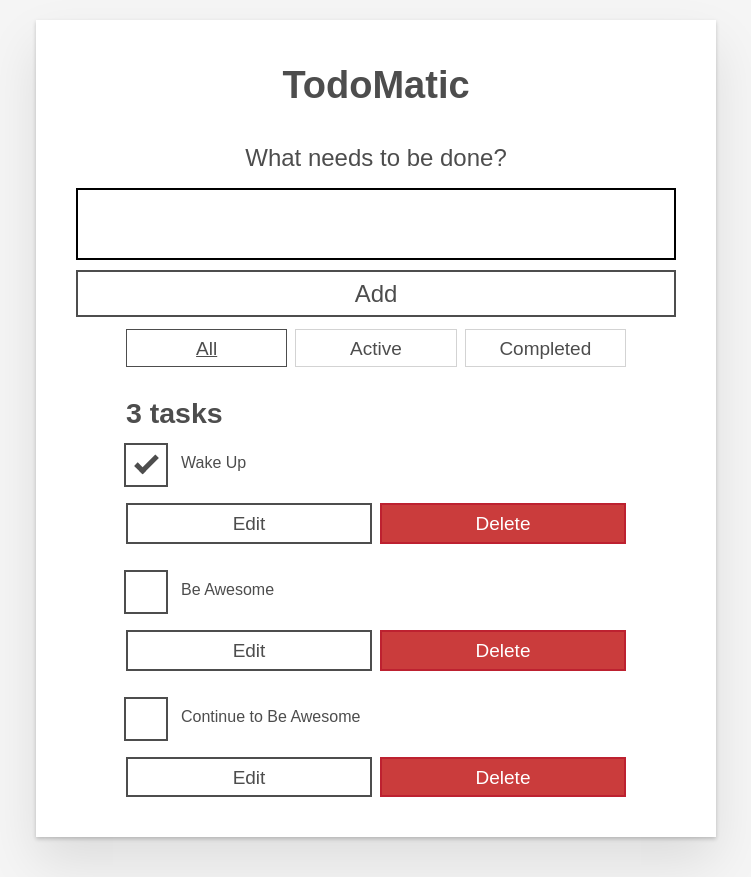
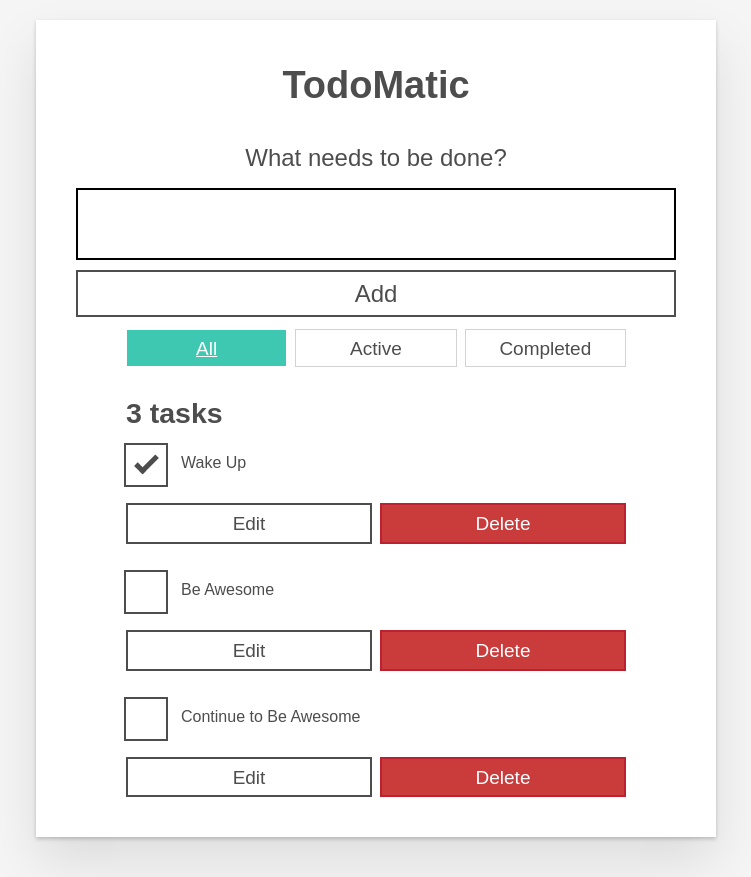
Before and after one commit to ToboesPawPrints/list, a React (Create React App) app: page / in a window 1280 px wide. Shown: the whole page, without its empty margins (264-1015 px from the left). Built offline with nearby package versions, Linux system fonts and the light colour scheme.

Commit message:
Adjusted colors on buttons.

```diff
--- a/src/index.css
+++ b/src/index.css
@@ -85,7 +85,9 @@ body {
 }
 .btn.toggle-btn[aria-pressed="true"] {
   text-decoration: underline;
-  border-color: #4d4d4d;
+  background-color: #3fc8b1;
+  color: white;
+  border-color: white;
 }
 .btn__danger {
   color: #fff;
@@ -97,7 +99,7 @@ body {
 }
 .btn__primary {
   color: #fff;
-  background-color: #000;
+  background-color: #3fc8b1;;
 }
 .btn-group {
   display: flex;
```
